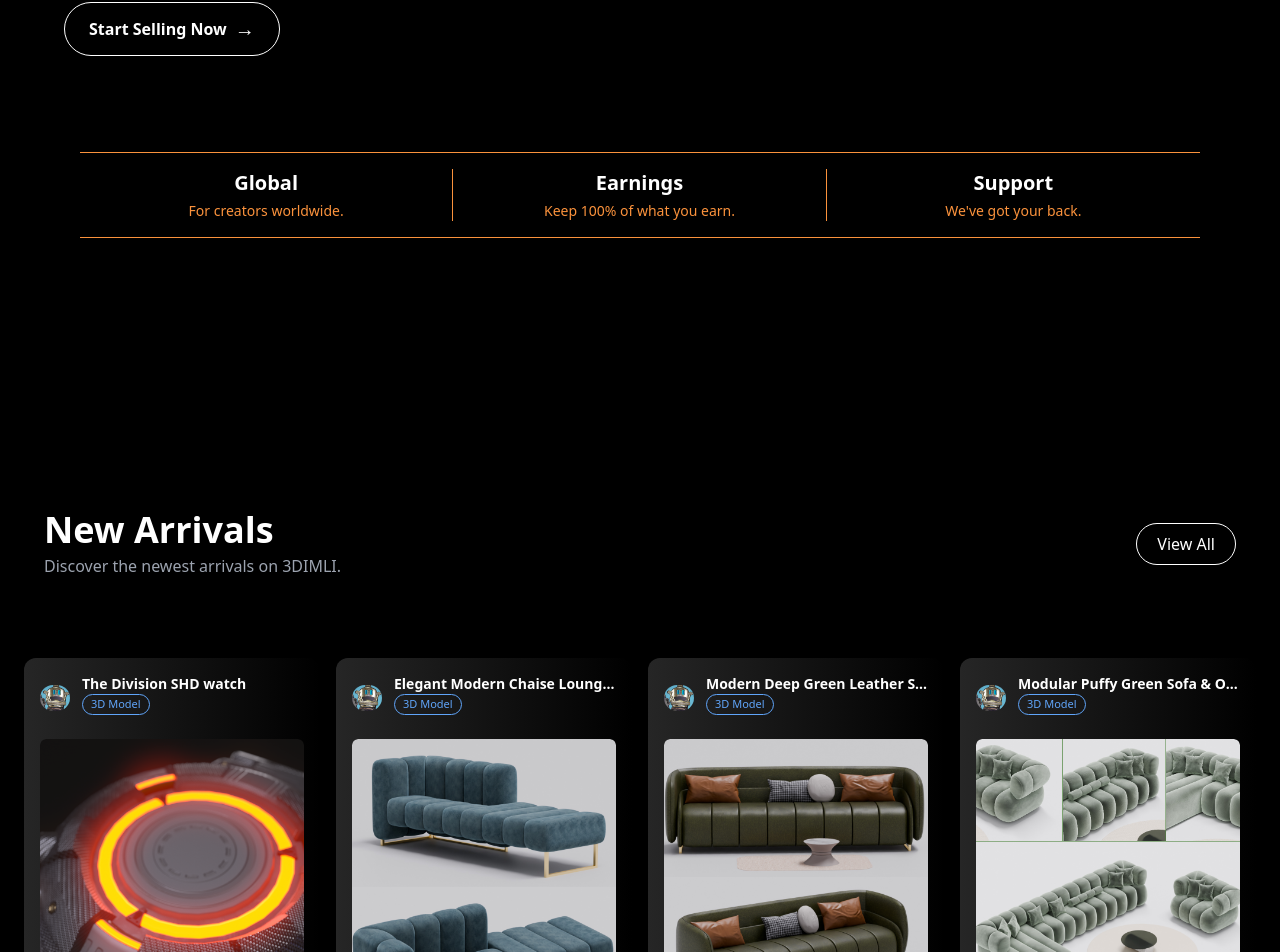
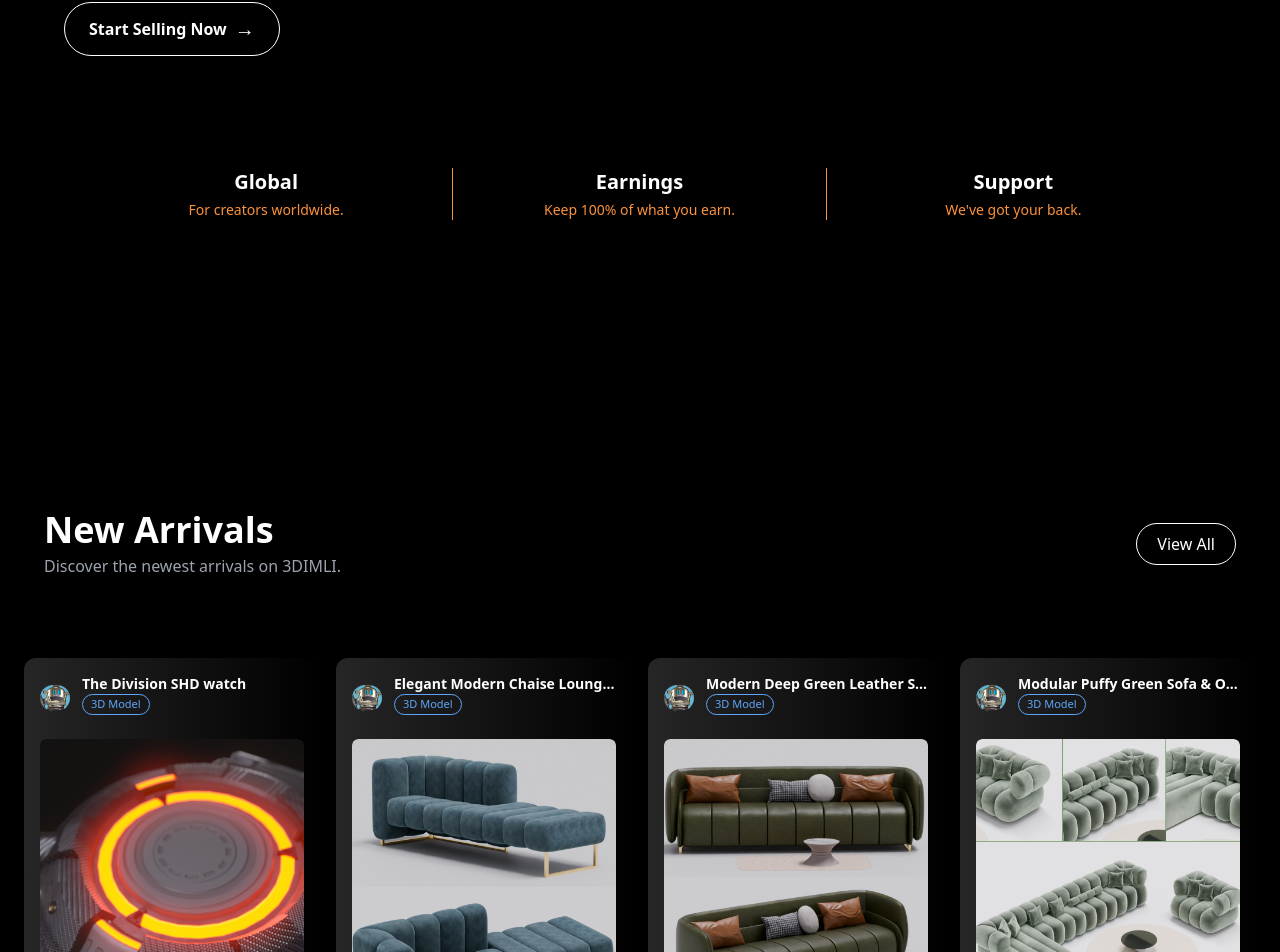
Before and after one commit to Joel-stoic/interv-task2, a Next.js app: page / in a window 1280 px wide. Shown: the part 1158-2110 px from the top of the page. Built offline with nearby package versions, Linux system fonts and the light colour scheme; grey boxes are pictures that could not be loaded.

Commit message:
Removed border in Meet3DIMILI

```diff
--- a/src/components/Meet3DIMLI.tsx
+++ b/src/components/Meet3DIMLI.tsx
@@ -84,7 +84,7 @@ export default function MeetPlatform() {
     animate="visible"
     variants={containerVariants}
 >
-    <div className="flex flex-wrap justify-between items-start gap-y-6 border-y border-orange-400 py-4">
+    <div className="flex flex-wrap justify-between items-start gap-y-6  py-4">
         {['Global', 'Earnings', 'Support'].map((title, idx) => (
             <motion.div
                 key={title}
```
